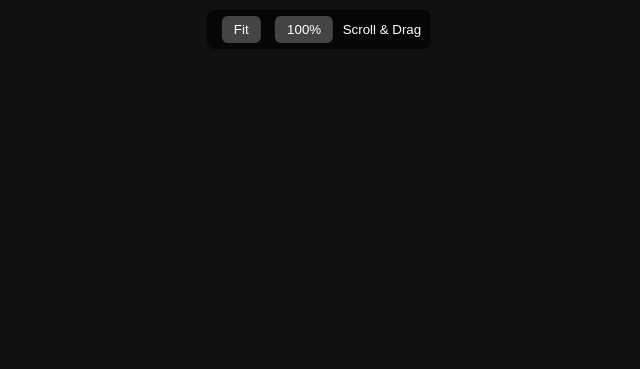
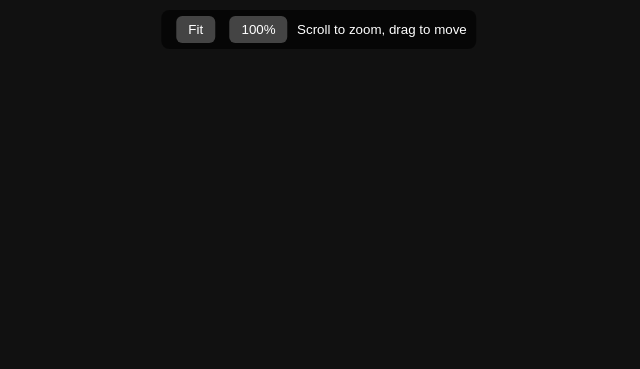
Before and after one commit to Johan-foreva/simple-lightbox, a plain HTML site: page index.html in a window 1280 px wide. Shown: the top 369 px of the page, without its empty margins (321-961 px from the left). Drawn offline with Linux system fonts and the light colour scheme.

Commit message:
Update index.html

```diff
--- a/index.html
+++ b/index.html
@@ -55,7 +55,7 @@
   <div id="toolbar">
     <button id="fit">Fit</button>
     <button id="real">100%</button>
-    <small>Scroll & Drag</small>
+    <small>Scroll to zoom, drag to move</small>
   </div>
   <div id="viewer">
     <img id="image" src="" alt="Image" draggable="false" ondragstart="return false;">
```
